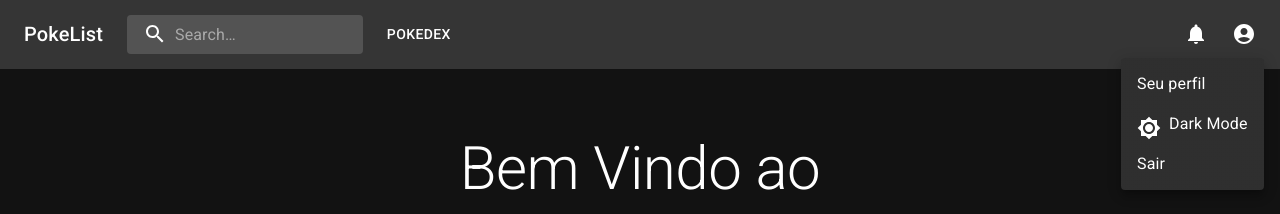
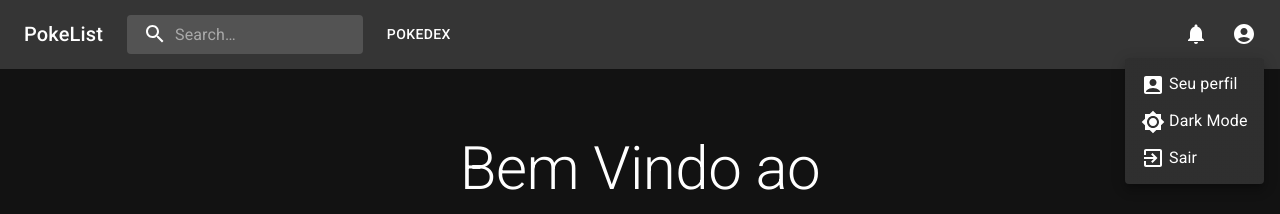
Before and after one commit to aquele-marin/pokelist, a React (Vite) app: page / in a window 1280 px wide. Both pictures are taken after a click on the button 1244 px from the left and 34 px from the top of the page. Shown: the top 214 px of the page. Built offline with nearby package versions, Linux system fonts and the light colour scheme; no server answers.

Commit message:
update: add icons to Header`s renderMenu

```diff
--- a/src/components/atoms/Header/Header.tsx
+++ b/src/components/atoms/Header/Header.tsx
@@ -19,7 +19,7 @@ import Brightness4Icon from "@mui/icons-material/Brightness4";
 import Brightness7Icon from "@mui/icons-material/Brightness7";
 import { Link } from "react-router-dom";
 import { ColorModeContext } from "../../../App";
-import { Icon } from "@mui/material";
+import { AccountBox, ExitToApp } from "@mui/icons-material";
 
 const Search = styled("div")(({ theme }) => ({
     position: "relative",
@@ -114,27 +114,31 @@ export function Header() {
             onClose={handleMenuClose}
         >
             <Link to="/profile">
-                <MenuItem onClick={handleMenuClose}>Seu perfil</MenuItem>
+                <MenuItem onClick={handleMenuClose}>
+                    <div className="mr-1">
+                        <AccountBox />
+                    </div>
+                    Seu perfil
+                </MenuItem>
             </Link>
             <MenuItem onClick={colorMode.toggleColorMode}>
-                {/* <IconButton
-                    sx={{ mr: 1 }}
-                    onClick={colorMode.toggleColorMode}
-                    color="inherit"
-                > */}
-                <Icon sx={{ mr: 1, mb: 1, overflow: "visible" }}>
+                <div className="mr-1">
                     {theme.palette.mode === "dark" ? (
                         <Brightness7Icon />
                     ) : (
                         <Brightness4Icon />
                     )}
-                </Icon>
-                {/* </IconButton> */}
+                </div>
                 {theme.palette.mode[0].toUpperCase() +
                     theme.palette.mode.slice(1)}{" "}
                 Mode
             </MenuItem>
-            <MenuItem onClick={handleMenuClose}>Sair</MenuItem>
+            <MenuItem onClick={handleMenuClose}>
+                <div className="mr-1">
+                    <ExitToApp />
+                </div>
+                Sair
+            </MenuItem>
         </Menu>
     );
 
```
